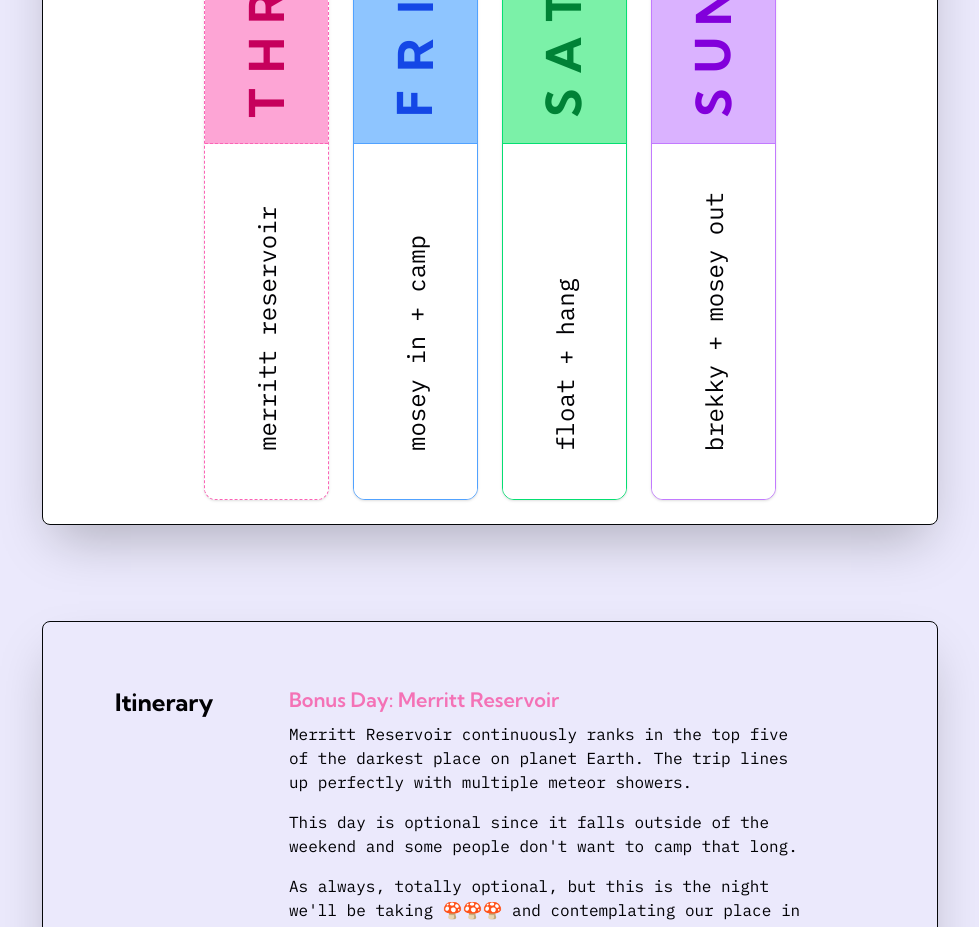
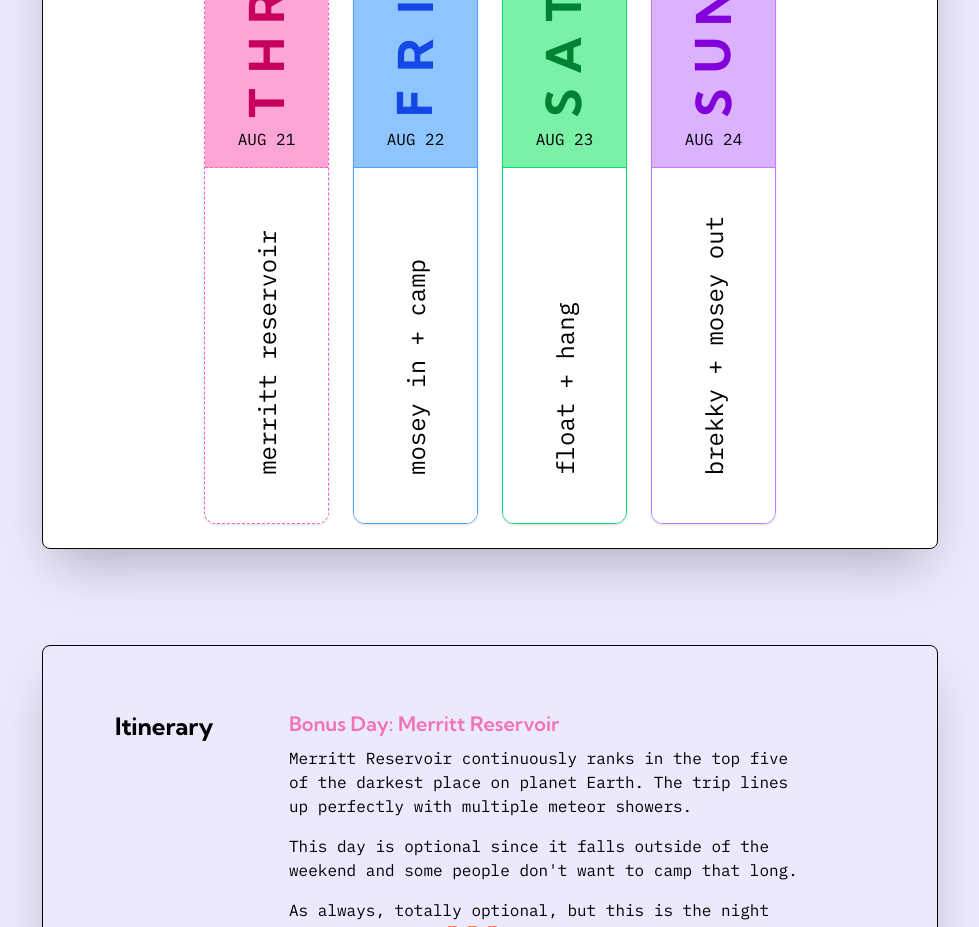
Before and after one commit to jordanlambrecht/float-trip-planner, a Next.js app: page / in a window 1280 px wide. Shown: the part 2440-3367 px from the top of the page, without its empty margins (150-1129 px from the left). Built offline with nearby package versions, Linux system fonts and the light colour scheme; no server answers; the database is empty.

Commit message:
feat: add date field to ScheduleItem and display it in ScheduleCard

```diff
--- a/app/components/Schedule.tsx
+++ b/app/components/Schedule.tsx
@@ -11,6 +11,7 @@ const scheduleData: ScheduleItem[] = [
     bgColor: "bg-pink-300",
     textColor: "text-pink-700",
     borderColor: "border-pink-400",
+    date: "AUG 21",
   },
   {
     id: "fri",
@@ -20,6 +21,7 @@ const scheduleData: ScheduleItem[] = [
     bgColor: "bg-blue-300",
     textColor: "text-blue-700",
     borderColor: "border-blue-400",
+    date: "AUG 22",
   },
   {
     id: "sat",
@@ -29,6 +31,7 @@ const scheduleData: ScheduleItem[] = [
     bgColor: "bg-green-300",
     textColor: "text-green-700",
     borderColor: "border-green-400",
+    date: "AUG 23",
   },
   {
     id: "sun",
@@ -38,6 +41,7 @@ const scheduleData: ScheduleItem[] = [
     bgColor: "bg-purple-300",
     textColor: "text-purple-700",
     borderColor: "border-purple-400",
+    date: "AUG 24",
   },
 ]
 
--- a/app/components/schedule/ScheduleCard.tsx
+++ b/app/components/schedule/ScheduleCard.tsx
@@ -7,7 +7,8 @@ interface ScheduleCardProps {
 }
 
 const ScheduleCard = ({ item }: ScheduleCardProps) => {
-  const { dayAbbr, dayLabel, activity, bgColor, textColor, borderColor } = item
+  const { dayAbbr, dayLabel, activity, bgColor, textColor, borderColor, date } =
+    item
 
   // Split the day abbreviation into individual letters for stacking
   const letters = dayAbbr.split("")
@@ -54,6 +55,9 @@ const ScheduleCard = ({ item }: ScheduleCardProps) => {
             </span>
           ))}
         </div>
+        <div>
+          <span className='my-1 font-mono'>{date}</span>
+        </div>
       </div>
 
       {/* White content area with activity */}
--- a/app/components/schedule/types.ts
+++ b/app/components/schedule/types.ts
@@ -6,4 +6,5 @@ export interface ScheduleItem {
   bgColor: string
   textColor: string
   borderColor: string
+  date: string
 }
```
